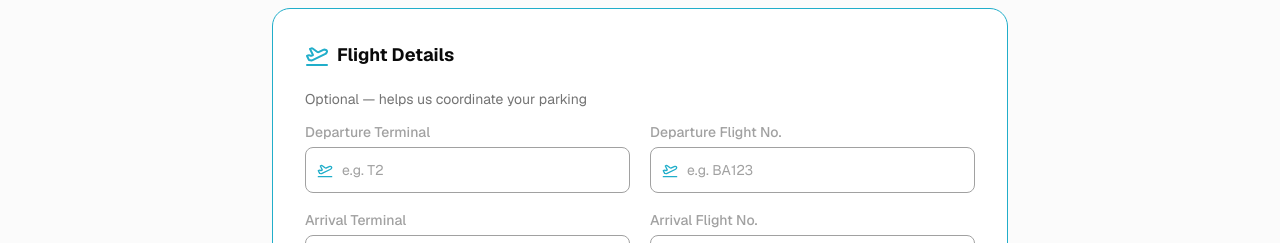
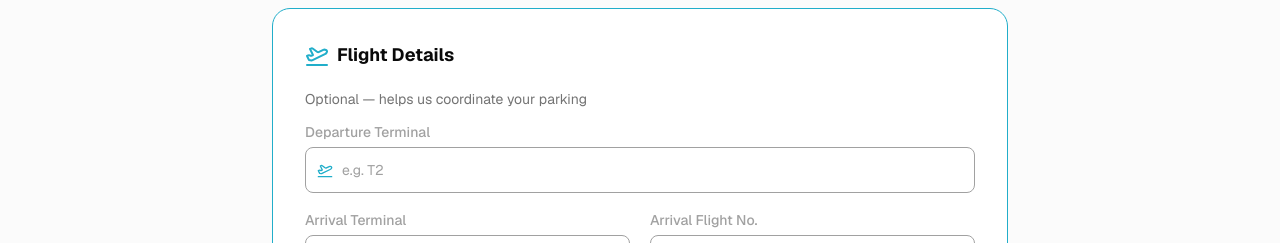
Before and after one commit to Faizybroski/Heathrow-Safe-Parking, a Next.js app: page /book in a window 1280 px wide. Shown: the part 1160-1403 px from the top of the page. Built offline with nearby package versions, Linux system fonts and the light colour scheme; no server answers.

Commit message:
Removed departure flight

```diff
--- a/src/app/(public)/book/page.tsx
+++ b/src/app/(public)/book/page.tsx
@@ -666,7 +666,7 @@ function BookingFormContent() {
                   control={form.control}
                   name="departureTerminal"
                   render={({ field }) => (
-                    <FormItem>
+                    <FormItem className="col-span-2">
                       <FormLabel>Departure Terminal</FormLabel>
                       <FormControl>
                         <div className="relative">
@@ -684,7 +684,7 @@ function BookingFormContent() {
                 />
 
                 {/* Departure Flight No */}
-                <FormField
+                {/* <FormField
                   control={form.control}
                   name="departureFlightNo"
                   render={({ field }) => (
@@ -703,7 +703,7 @@ function BookingFormContent() {
                       <FormMessage />
                     </FormItem>
                   )}
-                />
+                /> */}
 
                 {/* Arrival Terminal */}
                 <FormField
```
